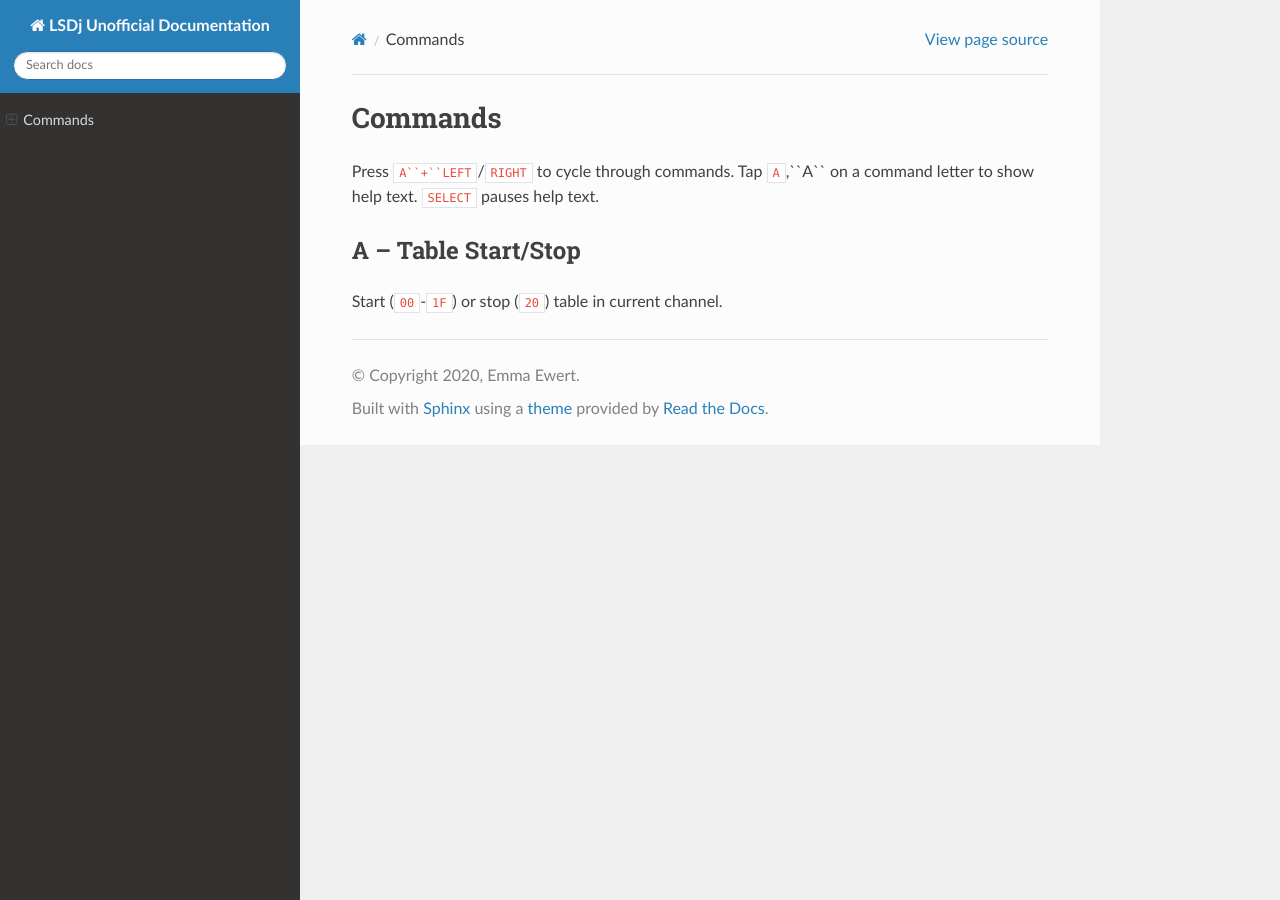
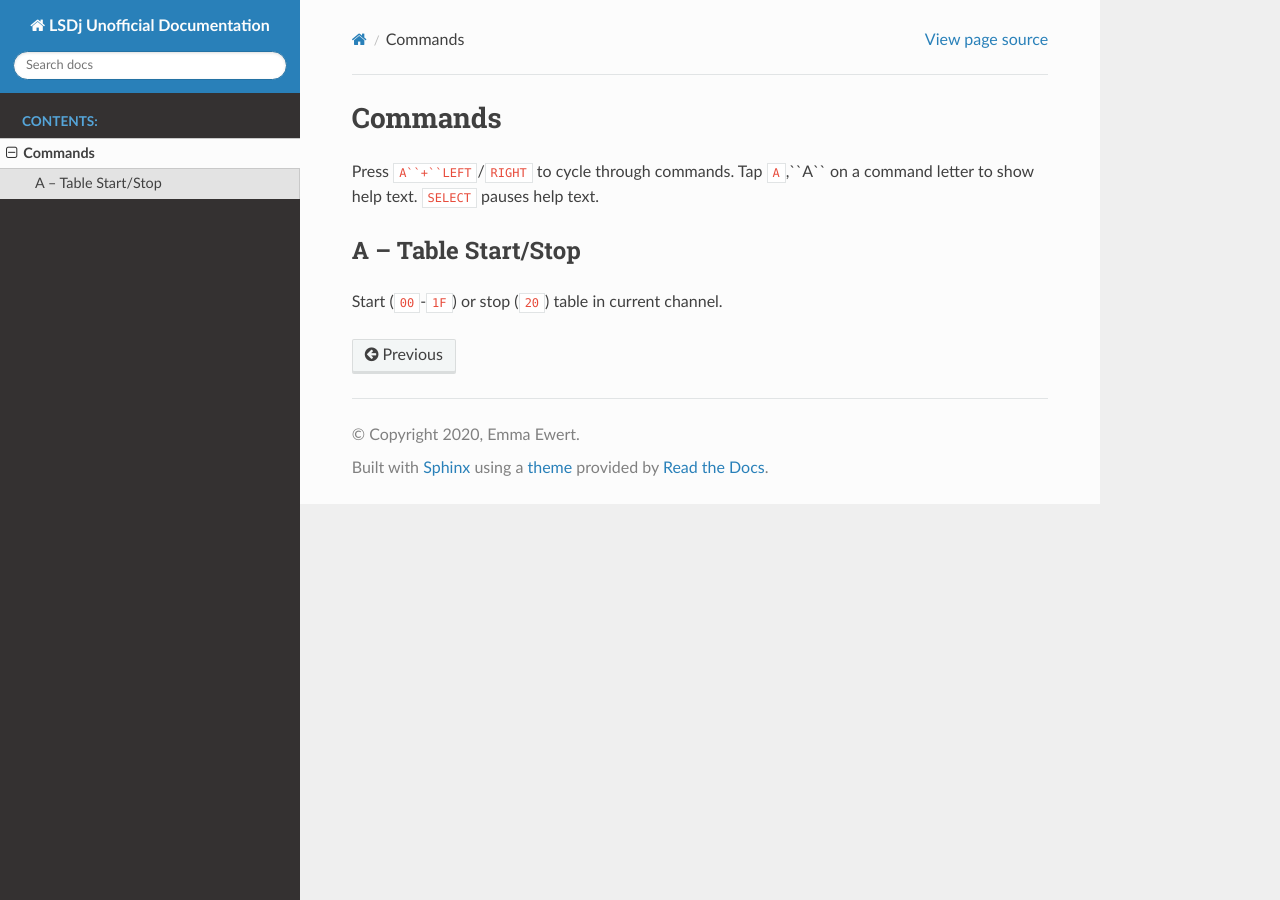
Before and after one commit to EmmaEwert/lsdj, a Sphinx documentation site: the page built from docs/manual/commands.rst, in a window 1280 px wide. Built offline with Sphinx 7.4.7 and the Read the Docs theme 2.0.0, drawn with Linux system fonts in a browser that asks for light colours; pages that are not in the unit, such as notebooks, are missing from menus.

Commit message:
Fix TOC indentation

```diff
--- a/docs/index.rst
+++ b/docs/index.rst
@@ -9,7 +9,7 @@ LSDj Unofficial Documentation!
 This is the unofficial documentation for the Game Boy music sequencer `Little Sound Dj <https://littlesounddj.com/>`_ (LSDj).
 
 .. toctree::
-   :maxdepth: 2
-   :caption: Contents:
+	:maxdepth: 2
+	:caption: Contents:
 
-	 manual/commands
+	manual/commands
--- a/docs/manual/commands.rst
+++ b/docs/manual/commands.rst
@@ -1,4 +1,4 @@
-.. commands:
+.. _commands:
 
 Commands
 ========
```
